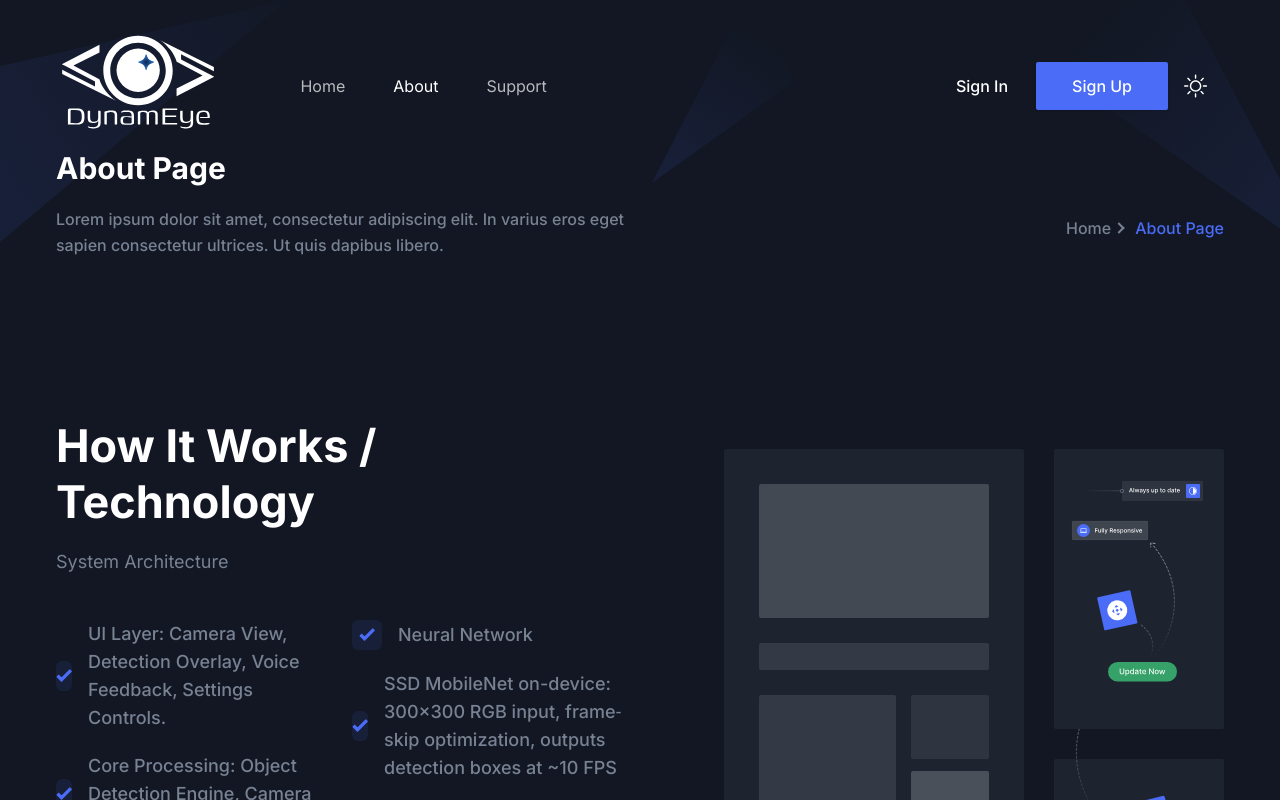
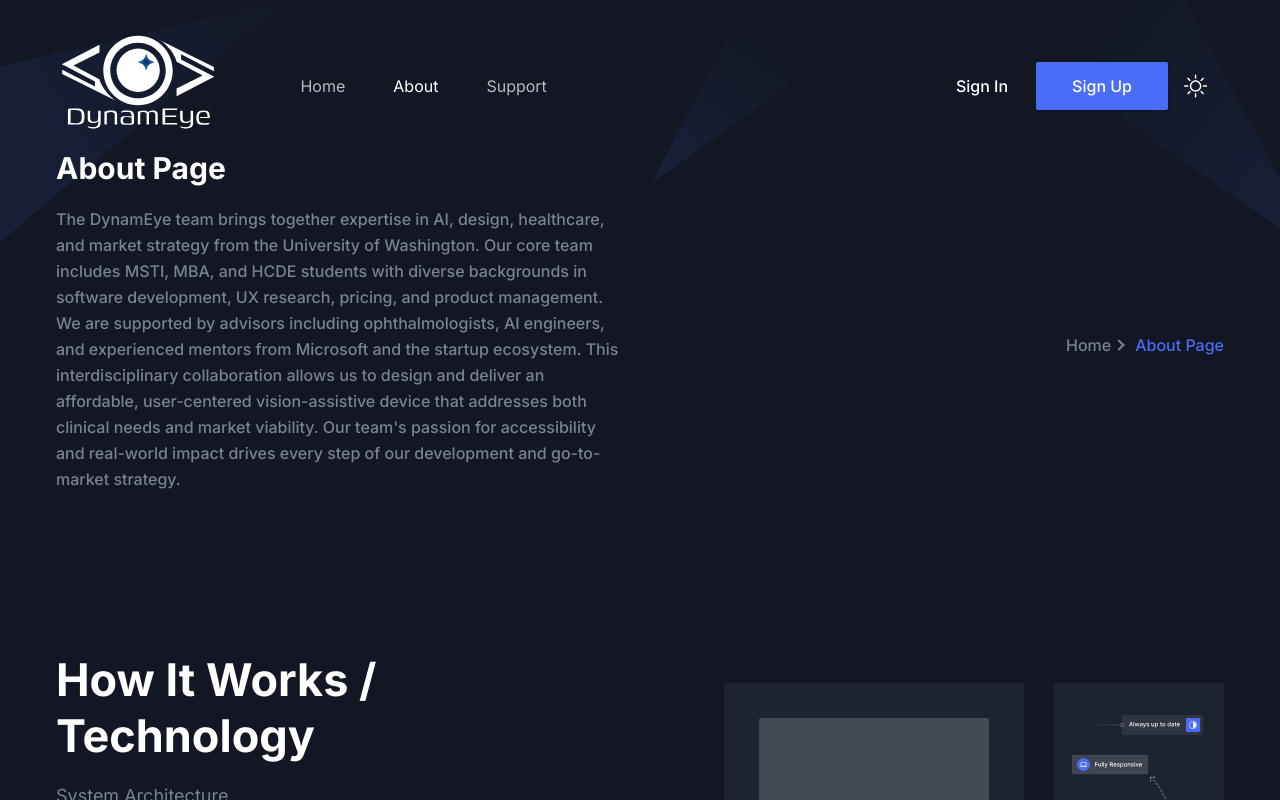
Before and after one commit to Fiona1121/DynamEye-Website, a Next.js app: page /about in a window 1280 px wide. Shown: the top 800 px of the page. Built offline with nearby package versions, Linux system fonts and the light colour scheme.

Commit message:
Updated the about section

```diff
--- a/src/app/about/page.tsx
+++ b/src/app/about/page.tsx
@@ -15,7 +15,14 @@ const AboutPage = () => {
     <>
       <Breadcrumb
         pageName="About Page"
-        description="Lorem ipsum dolor sit amet, consectetur adipiscing elit. In varius eros eget sapien consectetur ultrices. Ut quis dapibus libero."
+        description="The DynamEye team brings together expertise in AI, design, healthcare, and market
+        strategy from the University of Washington. Our core team includes MSTI, MBA, and HCDE students with
+        diverse backgrounds in software development, UX research, pricing, and product management. We are
+        supported by advisors including ophthalmologists, AI engineers, and experienced mentors from Microsoft
+        and the startup ecosystem. This interdisciplinary collaboration allows us to design and deliver an
+        affordable, user-centered vision-assistive device that addresses both clinical needs and market viability.
+        Our team's passion for accessibility and real-world impact drives every step of our development and
+        go-to-market strategy."
       />
       <AboutSectionOne />
       <AboutSectionTwo />
```
